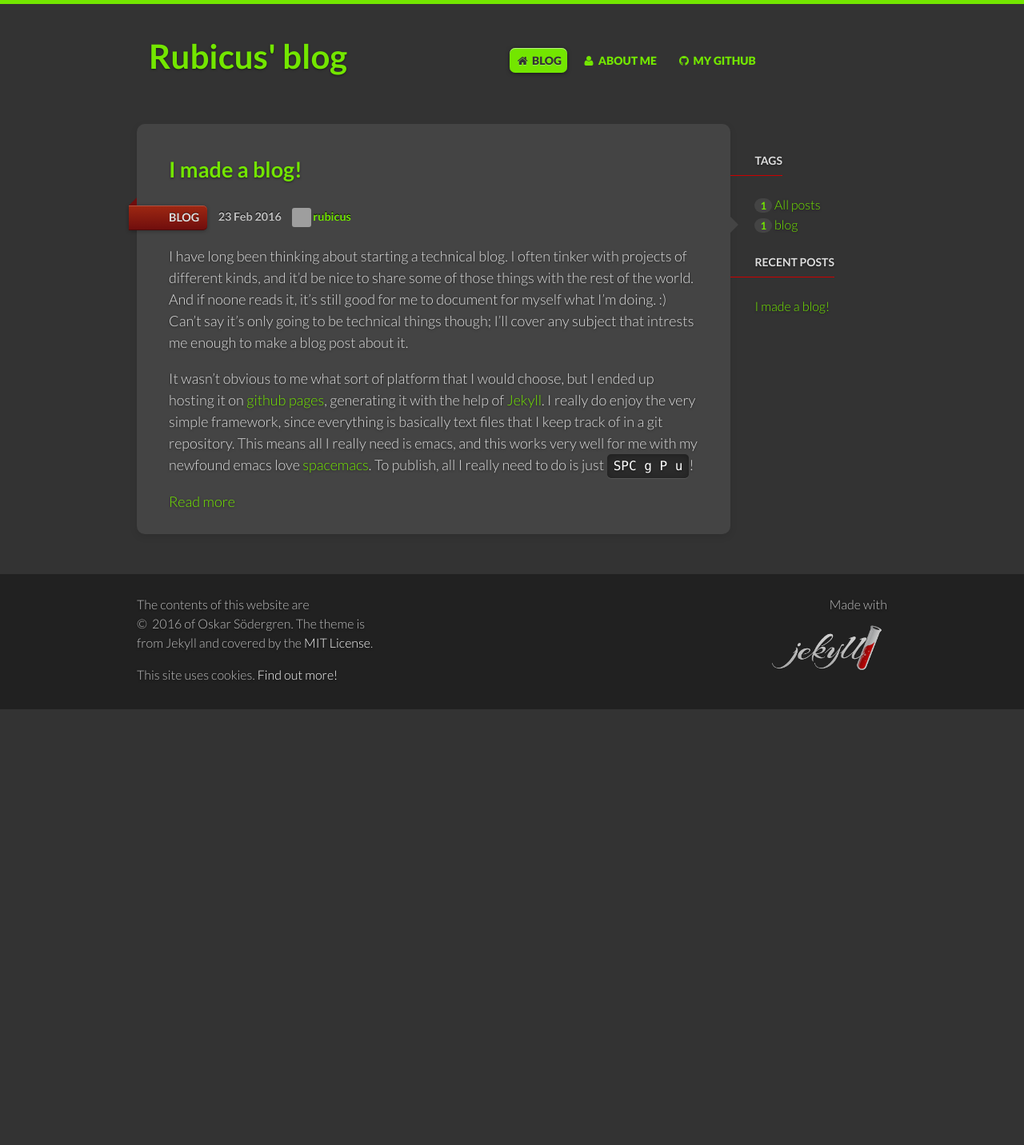
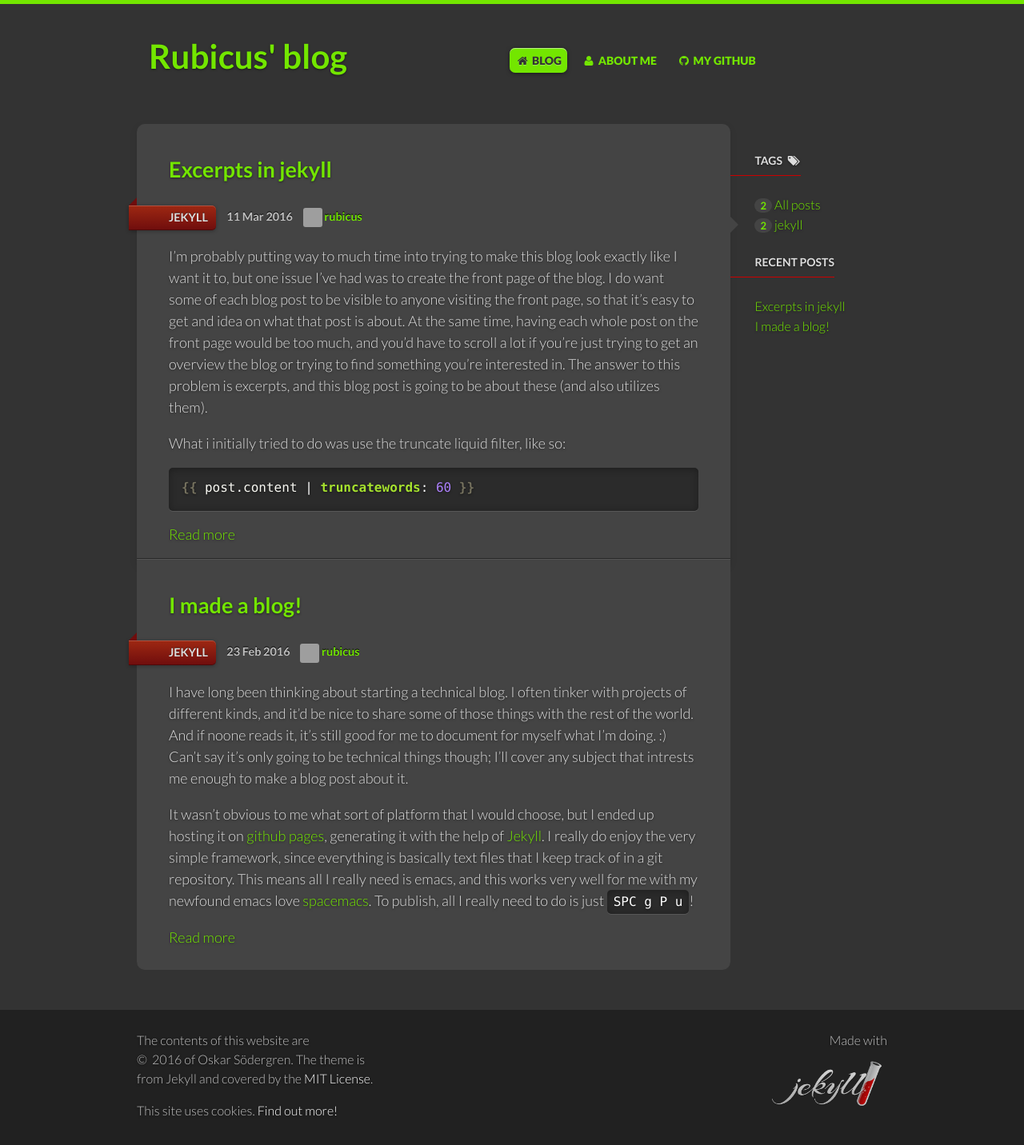
Before and after one commit to rubicus/rubicus.github.io, a Jekyll site: the page built from tag/jekyll/index.html, in a window 1280 px wide. Shown: the whole page at 80% size. Built offline with Jekyll 4.4.1, drawn with Linux system fonts in a browser that asks for light colours; comment, search, counter and statistics services are not loaded; before the commit the page ends 900 px from its top, so only the background shows below that; grey boxes are pictures that could not be loaded.

Commit message:
Wrote blog post + minor changes
Switched all blog tags to jekyll instead, to be more specific. Wrote a
blog post about excerpts. Also fixed the post counter to count number of
posts instead of number of tags. Also added a tag icon for the tag menu
on the right.

```diff
--- a/_includes/news_contents.html
+++ b/_includes/news_contents.html
@@ -1,9 +1,9 @@
 <div class="unit one-fifth hide-on-mobiles">
   <aside>
-    <h4>Tags</h4>
+    <h4>Tags&nbsp;&nbsp;<i class="fa fa-tags fa-fw"></i></h4>
     <ul>
       <li class="{% if page.title == 'Blog home' %}current{% endif %}">
-          <a href="/"><span class="tag-number">{{site.tags | size}}</span>&nbsp;All posts</a>
+          <a href="/"><span class="tag-number">{{site.posts | size}}</span>&nbsp;All posts</a>
       </li>
       {% for tag in site.tags %}
       <li class="{% if page.tag == tag[0] %}current{% endif %}">
--- a/_posts/2016-02-23-I-made-a-blog.markdown
+++ b/_posts/2016-02-23-I-made-a-blog.markdown
@@ -1,7 +1,7 @@
 ---
 title: "I made a blog!"
 tags:
-  - blog
+  - jekyll
 ---
 
 I have long been thinking about starting a technical blog. I often tinker with
--- /dev/null
+++ b/_posts/2016-03-11-excerpts-in-jekyll.Markdown
@@ -0,0 +1,48 @@
+---
+title: Excerpts in jekyll
+tags:
+  - jekyll
+---
+
+I'm probably putting way to much time into trying to make this blog look exactly
+like I want it to, but one issue I've had was to create the front page of the blog.
+I do want some of each blog post to be visible to anyone visiting the front page,
+so that it's easy to get and idea on what that post is about. At the same time, having
+each whole post  on the front page would be too much, and you'd have to scroll a lot
+if you're just trying to get an overview the blog or trying to find something
+you're interested in. The answer to this problem is excerpts, and this blog post
+is going to be about these (and also utilizes them).
+
+What i initially tried to do was use the truncate liquid filter, like so:
+
+{% highlight liquid %}
+{% raw %}
+{{ post.content | truncatewords: 60 }}
+{% endraw %}
+{% endhighlight %}
+
+<!--more-->
+
+However, this has a big problem. In case the post contains any html
+tags of any kind (which it almost certainly does), these are also part of the
+part being truncated. If any starting tag comes within the limit and the ending
+tag outside it, there is a problem. There is the option of stripping the post
+of all html first with `strip_html`, but I do not want to do that, since it
+would mess with links, code highlighting and so on, and would genereally just
+not look nice enough.
+
+Luckily, there is a feature for this in jekyll! By defining a value for
+`excerpt_separator` in your `_config.yml` you can then use that separator
+(prefarably some sort of html comment, so it doesn't show up in your posts)
+to manually declare where you want the excerpt to end for each post. I find
+this to be the best sollution. When I want to include the excerpt in my include
+files, I then only have to write
+
+{% highlight liquid %}
+{% raw %}
+{{ post.excerpt }}
+{% endraw %}
+{% endhighlight %}
+
+Just don't forget to add some sort of link to the actual blog post, so noone
+mistakes your excerpt for just being a really short post! :)
--- a/tag/blog/index.html
+++ b/tag/jekyll/index.html
@@ -1,6 +1,6 @@
 ---
 title: "Tag filtered content"
-tag: "blog"
+tag: "jekyll"
 layout: 'blog'
 overview: true
 ---
```
